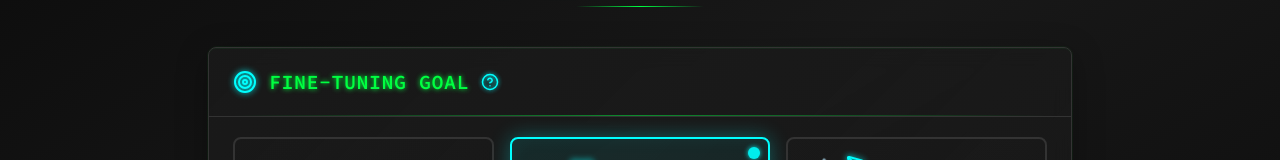
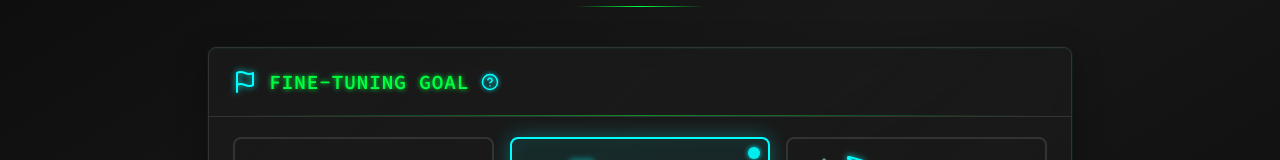
Before and after one commit to xBruceTheGoose/fine_format, a React (Vite) app: page / in a window 1280 px wide. Shown: the part 225-385 px from the top of the page. Built offline with nearby package versions, Linux system fonts and the light colour scheme.

Commit message:
Change fine-tuning goal headline icon to flag

```diff
--- a/src/App.tsx
+++ b/src/App.tsx
@@ -1,5 +1,5 @@
 import React, { useState } from 'react';
-import { Zap, Search, HelpCircle, Target, BookOpen, PenTool } from 'lucide-react';
+import { Zap, Search, HelpCircle, Flag, BookOpen, PenTool } from 'lucide-react';
 import { FileData, UrlData, FineTuningGoal } from './types';
 import { geminiService } from './services/geminiService';
 import { useDatasetGeneration } from './hooks/useDatasetGeneration';
@@ -43,10 +43,10 @@ const App: React.FC = () => {
 
   const getGoalIcon = (goalId: FineTuningGoal) => {
     switch (goalId) {
-      case 'topic': return Target;
+      case 'topic': return Flag;
       case 'knowledge': return BookOpen;
       case 'style': return PenTool;
-      default: return Target;
+      default: return Flag;
     }
   };
 
@@ -118,7 +118,7 @@ const App: React.FC = () => {
             <CardHeader>
               <div className="flex items-center space-x-3">
                 <h3 className="text-xl font-bold text-primary flex items-center font-mono tracking-wide">
-                  <Target
+                  <Flag
                     size={24}
                     className="mr-3 text-accent"
                     style={{ filter: 'drop-shadow(0 0 3px #00FFFF)' }}
```
